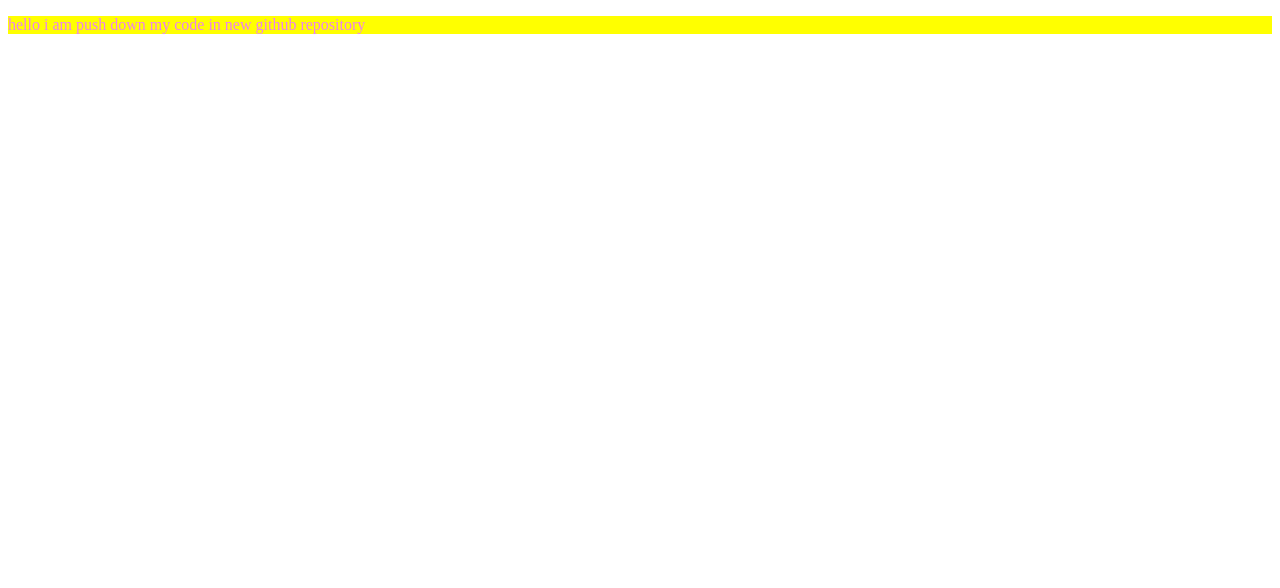
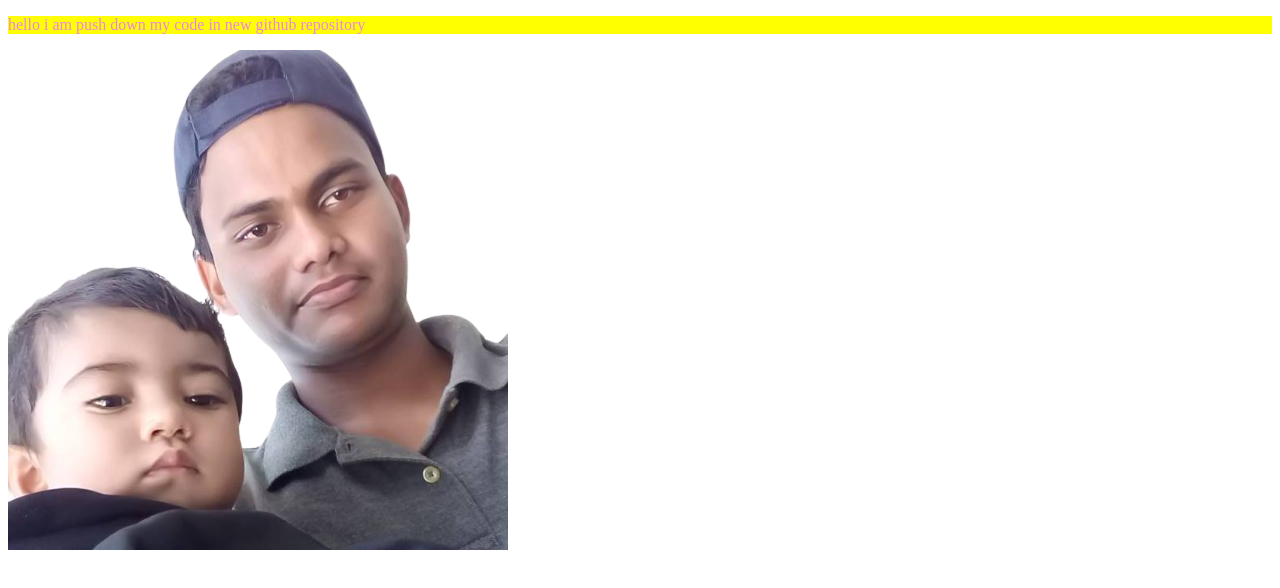
Before and after one commit to NahidHasan2kk2/my-first-github-repo2023, a plain HTML site: page index.html in a window 1280 px wide. Drawn offline with Linux system fonts and the light colour scheme.

Commit message:
image added

```diff
--- a/index.html
+++ b/index.html
@@ -12,6 +12,7 @@
 
 <body>
     <p>hello i am push down my code in new github repository</p>
+    <img src="nahid-ayesa.png" alt="">
 </body>
 
 </html>
```
Also changed, not shown: nahid-ayesa.png (added).
